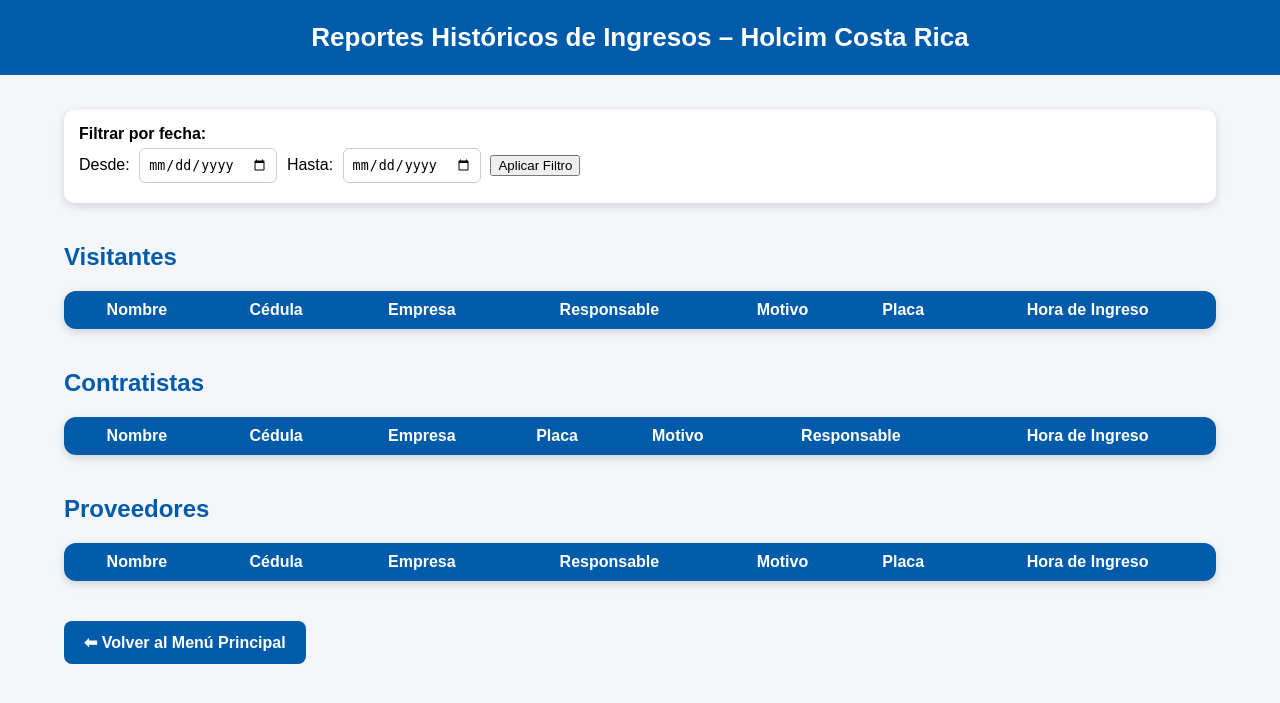
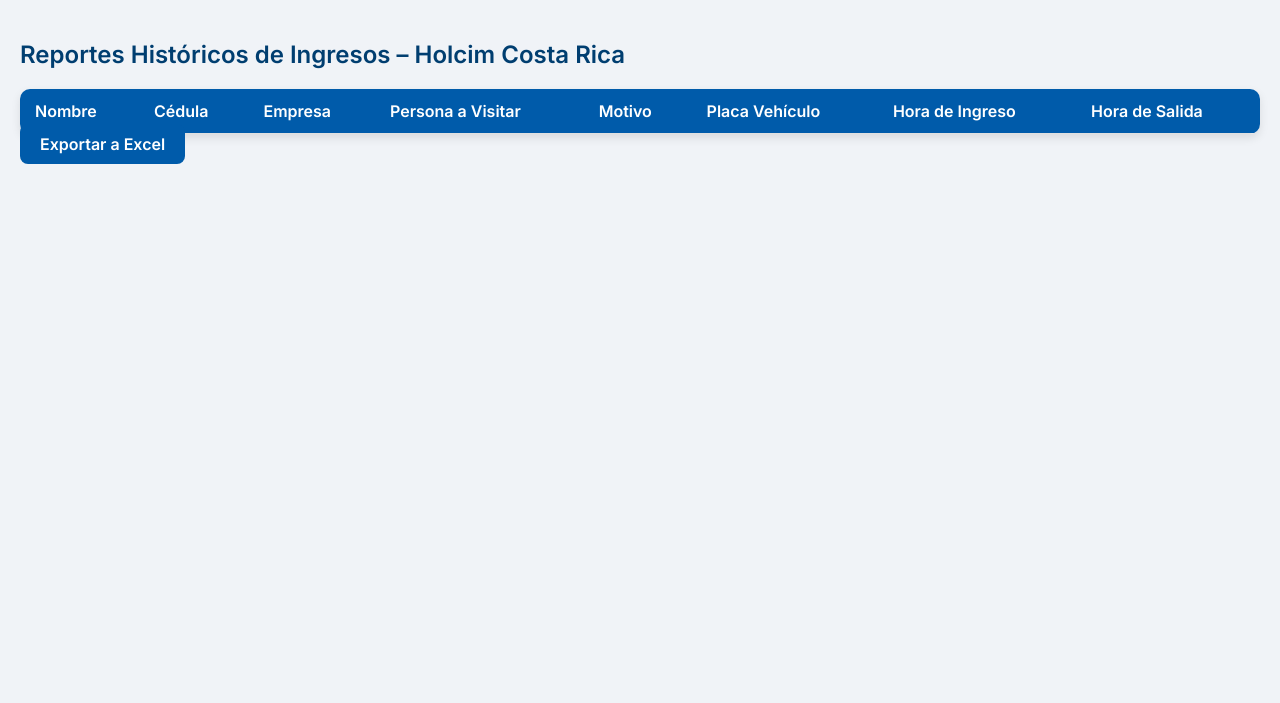
Before and after one commit to luismolinaboni22-art/Cops-K9, a Flask app: page /reportes in a window 1280 px wide. Shown: the top 703 px of the page. Run offline with Flask 3, Linux system fonts and the light colour scheme; lists and menus that the app fills with data are empty.

Commit message:
Update reportes.html

```diff
--- a/templates/reportes.html
+++ b/templates/reportes.html
@@ -2,209 +2,100 @@
 <html lang="es">
 <head>
     <meta charset="UTF-8">
-    <title>Reportes Históricos – Holcim</title>
+    <title>Reportes Históricos de Ingresos – Holcim Costa Rica</title>
+    <link href="https://fonts.googleapis.com/css2?family=Inter:wght@300;400;600&display=swap" rel="stylesheet">
     <style>
         body {
-            font-family: Arial, sans-serif;
-            background: #f4f6f9;
+            font-family: 'Inter', sans-serif;
+            background: #f0f3f7;
             margin: 0;
-        }
-
-        .header {
-            background: #005baa;
-            padding: 22px;
-            color: white;
-            text-align: center;
-            font-size: 26px;
-            font-weight: bold;
-        }
-
-        .container {
-            width: 90%;
-            margin: 35px auto;
+            padding: 20px;
         }
 
         h2 {
-            color: #005baa;
-            margin-top: 40px;
-        }
-
-        .filter-box {
-            background: white;
-            padding: 15px;
-            border-radius: 10px;
-            box-shadow: 0 3px 10px rgba(0,0,0,0.15);
+            color: #003e70;
             margin-bottom: 20px;
-        }
-
-        label {
-            font-weight: bold;
-        }
-
-        input {
-            padding: 8px;
-            margin: 5px;
-            border: 1px solid #ccc;
-            border-radius: 6px;
         }
 
         table {
             width: 100%;
             border-collapse: collapse;
-            margin-top: 15px;
             background: white;
-            border-radius: 12px;
+            border-radius: 10px;
             overflow: hidden;
-            box-shadow: 0 3px 10px rgba(0,0,0,0.15);
+            box-shadow: 0 4px 10px rgba(0,0,0,0.1);
+        }
+
+        th, td {
+            padding: 12px 15px;
+            text-align: left;
+            border-bottom: 1px solid #e0e0e0;
         }
 
         th {
-            background: #005baa;
+            background-color: #005baa;
             color: white;
-            padding: 10px;
-        }
-
-        td {
-            padding: 10px;
-            border-bottom: 1px solid #eee;
         }
 
         tr:hover {
-            background: #e6f0ff;
+            background-color: #f1f5f9;
         }
 
-        .back-btn {
-            display: inline-block;
-            padding: 12px 20px;
+        .btn-export {
+            margin-top: 20px;
+            padding: 10px 20px;
             background: #005baa;
             color: white;
-            font-weight: bold;
+            text-decoration: none;
             border-radius: 8px;
-            text-decoration: none;
-            margin: 40px 0;
+            font-weight: 600;
         }
-        .back-btn:hover {
+
+        .btn-export:hover {
             background: #004b8c;
         }
     </style>
 </head>
 <body>
 
-<div class="header">
-    Reportes Históricos de Ingresos – Holcim Costa Rica
-</div>
+    <h2>Reportes Históricos de Ingresos – Holcim Costa Rica</h2>
 
-<div class="container">
-
-    <!-- Filtros -->
-    <div class="filter-box">
-        <label>Filtrar por fecha:</label><br>
-        Desde: <input type="date" id="fecha_inicio">
-        Hasta: <input type="date" id="fecha_fin">
-        <button onclick="filtrarTablas()">Aplicar Filtro</button>
-    </div>
-
-    <!-- VISITANTES -->
-    <h2>Visitantes</h2>
-    <table id="tablaVisitantes">
+    <table>
+        <thead>
             <tr>
                 <th>Nombre</th>
                 <th>Cédula</th>
                 <th>Empresa</th>
-            <th>Responsable</th>
+                <th>Persona a Visitar</th>
                 <th>Motivo</th>
-            <th>Placa</th>
+                <th>Placa Vehículo</th>
                 <th>Hora de Ingreso</th>
+                <th>Hora de Salida</th>
             </tr>
-
-        {% for v in visitantes %}
+        </thead>
+        <tbody>
+            {% for visitor in visitors %}
             <tr>
-            <td>{{ v.nombre }}</td>
-            <td>{{ v.cedula }}</td>
-            <td>{{ v.empresa }}</td>
-            <td>{{ v.responsable }}</td>
-            <td>{{ v.motivo }}</td>
-            <td>{{ v.placa }}</td>
-            <td>{{ v.hora_ingreso }}</td>
+                <td>{{ visitor.nombre }}</td>
+                <td>{{ visitor.cedula }}</td>
+                <td>{{ visitor.empresa }}</td>
+                <td>{{ visitor.persona_a_visitar }}</td>
+                <td>{{ visitor.motivo }}</td>
+                <td>{{ visitor.placa }}</td>
+                <td>{{ visitor.hora_ingreso.strftime('%Y-%m-%d %H:%M:%S') }}</td>
+                <td>
+                    {% if visitor.hora_salida %}
+                        {{ visitor.hora_salida.strftime('%Y-%m-%d %H:%M:%S') }}
+                    {% else %}
+                        ---
+                    {% endif %}
+                </td>
             </tr>
             {% endfor %}
+        </tbody>
     </table>
 
-    <!-- CONTRATISTAS -->
-    <h2>Contratistas</h2>
-    <table id="tablaContratistas">
-        <tr>
-            <th>Nombre</th>
-            <th>Cédula</th>
-            <th>Empresa</th>
-            <th>Placa</th>
-            <th>Motivo</th>
-            <th>Responsable</th>
-            <th>Hora de Ingreso</th>
-        </tr>
-
-        {% for c in contratistas %}
-        <tr>
-            <td>{{ c.nombre }}</td>
-            <td>{{ c.cedula }}</td>
-            <td>{{ c.empresa }}</td>
-            <td>{{ c.placa }}</td>
-            <td>{{ c.motivo }}</td>
-            <td>{{ c.responsable }}</td>
-            <td>{{ c.hora_ingreso }}</td>
-        </tr>
-        {% endfor %}
-    </table>
-
-    <!-- PROVEEDORES -->
-    <h2>Proveedores</h2>
-    <table id="tablaProveedores">
-        <tr>
-            <th>Nombre</th>
-            <th>Cédula</th>
-            <th>Empresa</th>
-            <th>Responsable</th>
-            <th>Motivo</th>
-            <th>Placa</th>
-            <th>Hora de Ingreso</th>
-        </tr>
-
-        {% for p in proveedores %}
-        <tr>
-            <td>{{ p.nombre }}</td>
-            <td>{{ p.cedula }}</td>
-            <td>{{ p.empresa }}</td>
-            <td>{{ p.responsable }}</td>
-            <td>{{ p.motivo }}</td>
-            <td>{{ p.placa }}</td>
-            <td>{{ p.hora_ingreso }}</td>
-        </tr>
-        {% endfor %}
-    </table>
-
-    <a href="/home" class="back-btn">⬅ Volver al Menú Principal</a>
-</div>
-
-<script>
-function filtrarTablas() {
-    let inicio = document.getElementById("fecha_inicio").value;
-    let fin = document.getElementById("fecha_fin").value;
-
-    const tablas = ["tablaVisitantes", "tablaContratistas", "tablaProveedores"];
-
-    tablas.forEach(id => {
-        let rows = document.getElementById(id).rows;
-        for (let i = 1; i < rows.length; i++) {
-            let fecha = rows[i].cells[6].innerText.substring(0, 10);
-            if ((inicio && fecha < inicio) || (fin && fecha > fin)) {
-                rows[i].style.display = "none";
-            } else {
-                rows[i].style.display = "";
-            }
-        }
-    });
-}
-</script>
+    <a class="btn-export" href="{{ url_for('exportar_excel') }}">Exportar a Excel</a>
 
 </body>
 </html>
```
Lines whose indentation alone changed are shown as unchanged.
